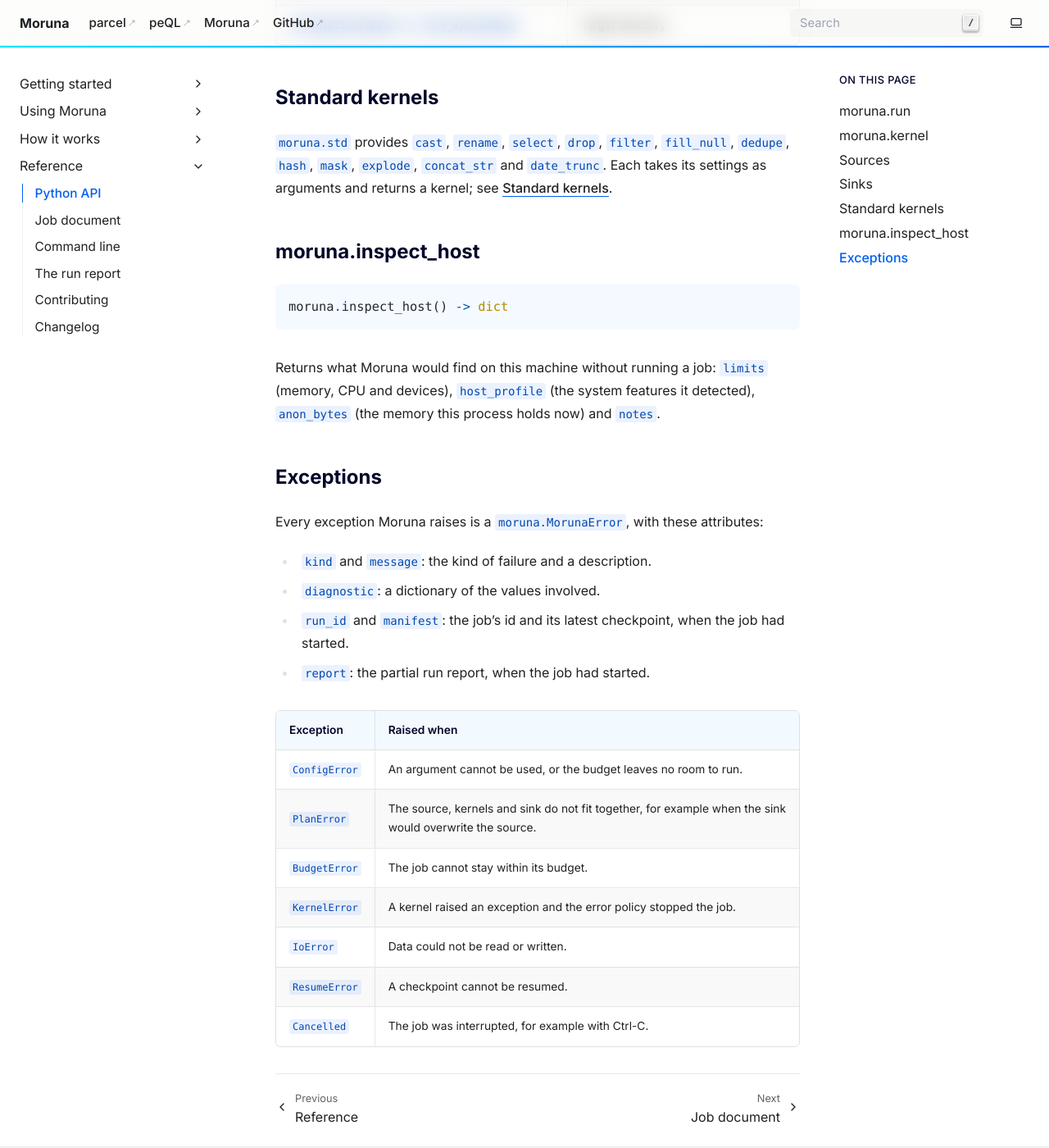
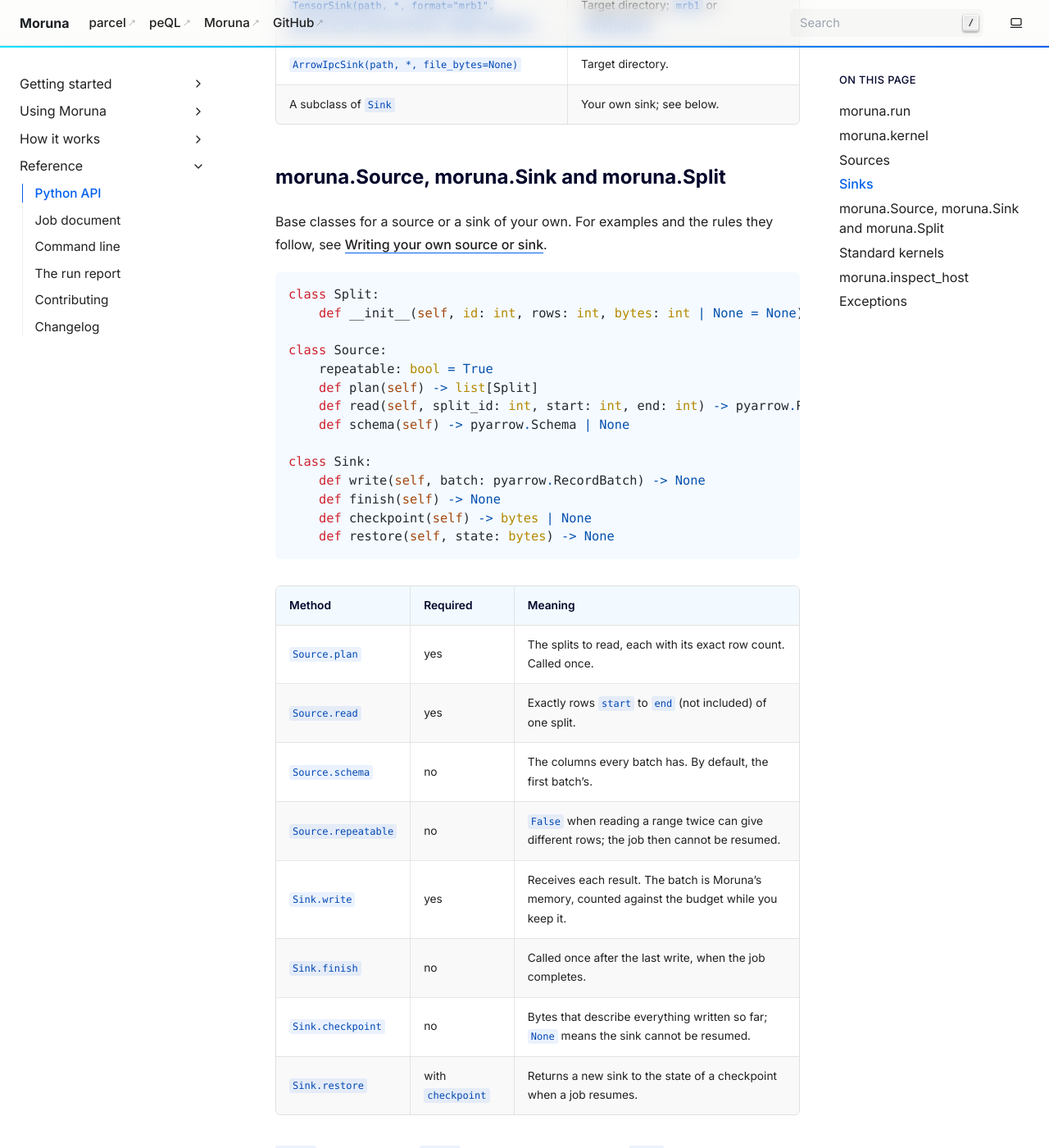
Before and after one commit to griot-cloud/moruna, a Sphinx documentation site: the page built from docs/python-api.md, in a window 1280 px wide and 1400 px high, scrolled down 3586 px. Shown: the whole window at 82% size. Built offline with Sphinx 7.4.7, drawn with Linux system fonts in a browser that asks for light colours; some of the changed text lies outside the part shown.

Commit message:
Documentation for moruna.Source, moruna.Sink and moruna.Split
A new page, "Writing your own source or sink", under Using Moruna. It says
what each class is for and gives its signatures and one complete example
of each: a source over an in-memory table, and a sink that writes one
Arrow IPC file per batch and can be resumed. It sets out the rules (exact
row counts, one schema, what repeatable means, checkpoint and restore for
resume, the batch being Moruna's memory) and says when IteratorSource is
the better choice. Running jobs from Python and the Python API reference
point to it and list the classes.

Both examples were run as written against a 0.3.0 wheel: 250,000 rows
through each, every row exactly once, the _SUCCESS file present, and the
no-resume note for repeatable = False. The site builds with -W and
check_docs.py is clean.

Co-Authored-By: Claude Opus 5.5 <noreply@anthropic.com>
Signed-off-by: Moruna Agent <agents@griotdata.com>

````diff
--- a/docs/python-api.md
+++ b/docs/python-api.md
@@ -65,6 +65,7 @@ A kernel object has `fingerprint`, a string identifying its code, and `stateful`
 | `ParquetSource(urls, *, columns=None, filters=None)` | A path, URL, or list of them; the columns to read; row-group filters as `(column, op, value)` with op `>`, `<` or `==`. |
 | `TensorSource(paths, *, tensors=None)` | Safetensors or aligned binary tensor files; the tensors to read. |
 | `IteratorSource(iterable, *, schema)` | An iterable of `pyarrow.RecordBatch` objects and their schema. |
+| A subclass of `Source` | Your own source; see below. |
 
 ## Sinks
 
@@ -73,6 +74,41 @@ A kernel object has `fingerprint`, a string identifying its code, and `stateful`
 | `ParquetSink(url, *, row_group_bytes=None, file_bytes=None, compression="zstd")` | Target directory or prefix; about 128 MiB per row group and 1 GiB per file by default. |
 | `TensorSink(path, *, format="mrb1", one_file_per_morsel=False, name="tensor")` | Target directory; `mrb1` or `safetensors`. |
 | `ArrowIpcSink(path, *, file_bytes=None)` | Target directory. |
+| A subclass of `Sink` | Your own sink; see below. |
+
+## moruna.Source, moruna.Sink and moruna.Split
+
+Base classes for a source or a sink of your own. For examples and the rules they follow, see [Writing your own source or sink](sources-and-sinks.md).
+
+```python
+class Split:
+    def __init__(self, id: int, rows: int, bytes: int | None = None)
+
+class Source:
+    repeatable: bool = True
+    def plan(self) -> list[Split]
+    def read(self, split_id: int, start: int, end: int) -> pyarrow.RecordBatch
+    def schema(self) -> pyarrow.Schema | None
+
+class Sink:
+    def write(self, batch: pyarrow.RecordBatch) -> None
+    def finish(self) -> None
+    def checkpoint(self) -> bytes | None
+    def restore(self, state: bytes) -> None
+```
+
+| Method | Required | Meaning |
+| --- | --- | --- |
+| `Source.plan` | yes | The splits to read, each with its exact row count. Called once. |
+| `Source.read` | yes | Exactly rows `start` to `end` (not included) of one split. |
+| `Source.schema` | no | The columns every batch has. By default, the first batch's. |
+| `Source.repeatable` | no | `False` when reading a range twice can give different rows; the job then cannot be resumed. |
+| `Sink.write` | yes | Receives each result. The batch is Moruna's memory, counted against the budget while you keep it. |
+| `Sink.finish` | no | Called once after the last write, when the job completes. |
+| `Sink.checkpoint` | no | Bytes that describe everything written so far; `None` means the sink cannot be resumed. |
+| `Sink.restore` | with `checkpoint` | Returns a new sink to the state of a checkpoint when a job resumes. |
+
+`Split` is read-only; its `bytes` is an estimate and may be `None`.
 
 ## Standard kernels
 
````
Also changed, not shown: docs/python.md (+6 -2 lines), docs/sources-and-sinks.md (added, +168 -0 lines), docs/using.md (+8 -0 lines).
